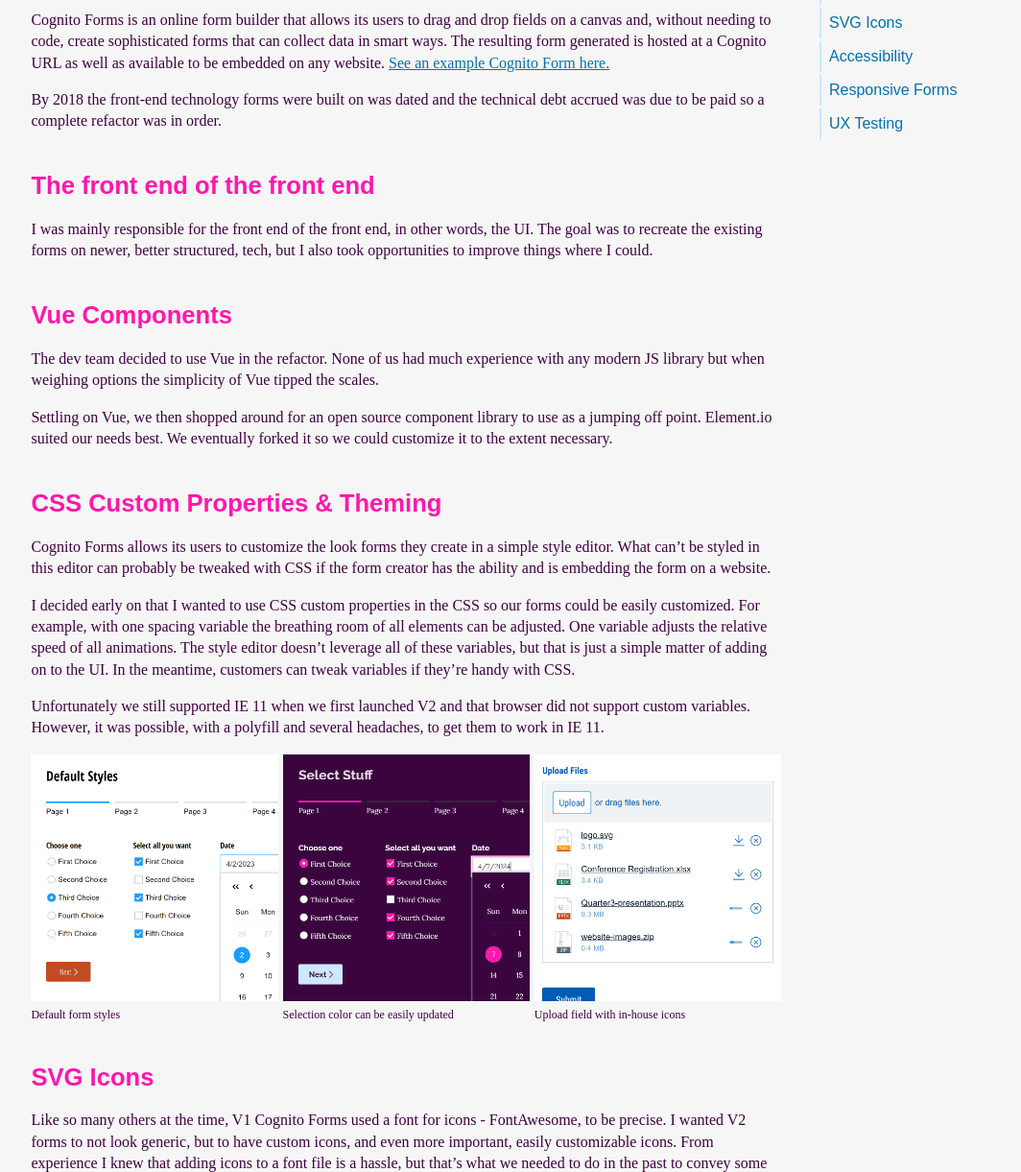
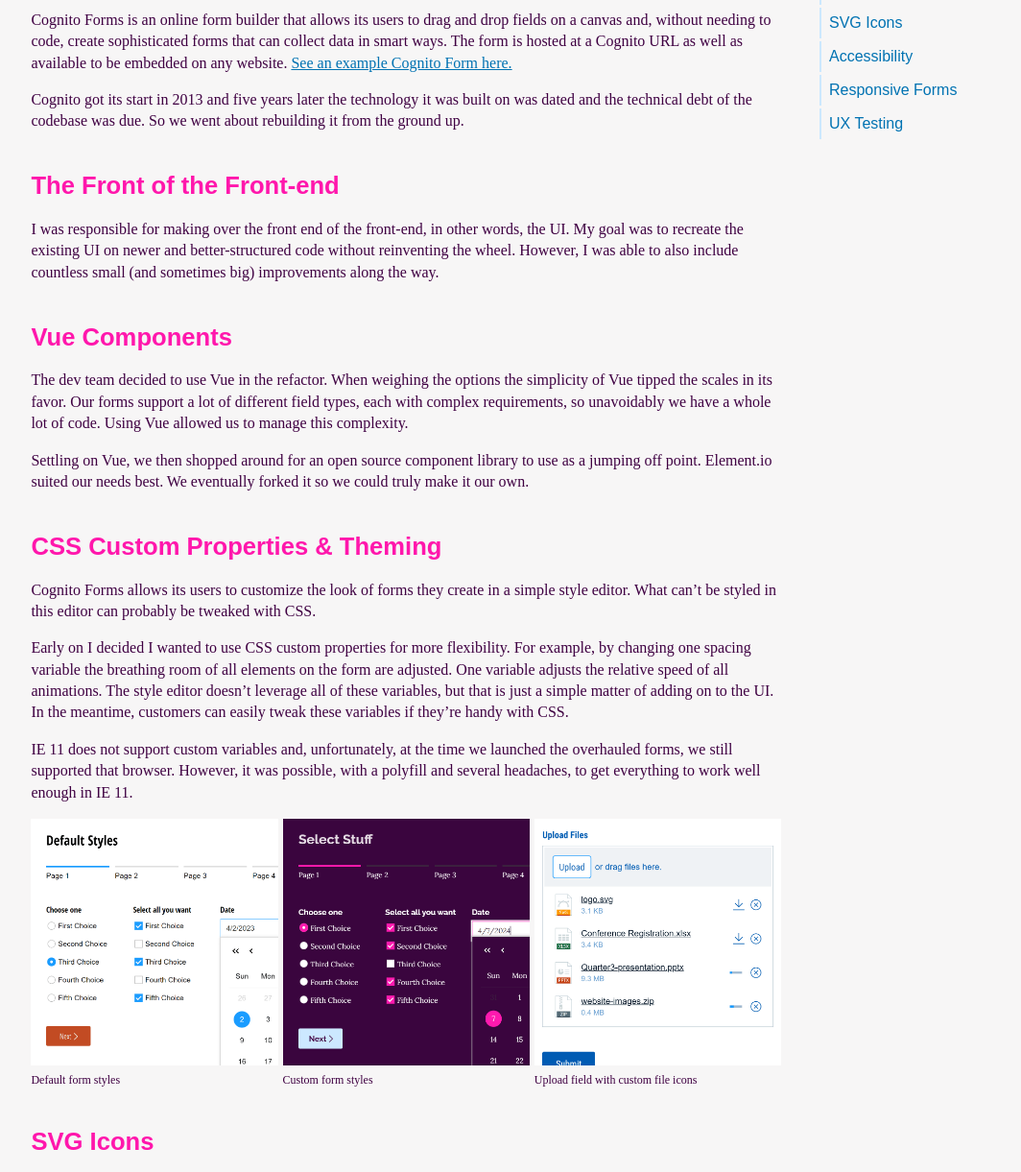
Before and after one commit to tylertrotter/tylertrotter.github.io, a plain HTML site: page forms-reimagined/index.html in a window 1280 px wide. Shown: the part 623-1844 px from the top of the page at 96% size, without its empty margins (169-1233 px from the left). Drawn offline with Linux system fonts and the light colour scheme; a web font is replaced by a local one.

Commit message:
Improve copy

```diff
--- a/forms-reimagined/index.html
+++ b/forms-reimagined/index.html
@@ -65,26 +65,26 @@
                 <h2>Forms Reimagined</h2>
                 <div class="content__description">Re-building Cognito’s Forms UI from Scratch</div>
 
-                <p>Cognito Forms is an online form builder that allows its users to drag and drop fields on a canvas and, without needing to code, create sophisticated forms that can collect data in smart ways. The resulting form generated is hosted at a Cognito URL as well as available to be embedded on any website. <a href="https://www.cognitoforms.com/Tyler3/WebsiteFeedbackForm" target="_blank">See an example Cognito Form here.</a></p>
+                <p>Cognito Forms is an online form builder that allows its users to drag and drop fields on a canvas and, without needing to code, create sophisticated forms that can collect data in smart ways. The form is hosted at a Cognito URL as well as available to be embedded on any website. <a href="https://www.cognitoforms.com/Tyler3/WebsiteFeedbackForm" target="_blank">See an example Cognito Form here.</a></p>
 
-                <p>By 2018 the front-end technology forms were built on was dated and the technical debt accrued was due to be paid so a complete refactor was in order.</p>
+                <p>Cognito got its start in 2013 and five years later the technology it was built on was dated and the technical debt of the codebase was due. So we went about rebuilding it from the ground up.</p>
 
-                <h3>The front end of the front end</h3>
+                <h3>The Front of the Front-end</h3>
 
-                <p>I was mainly responsible for the front end of the front end, in other words, the UI. The goal was to recreate the existing forms on newer, better structured, tech, but I also took opportunities to improve things where I could.</p>
+                <p>I was responsible for making over the front end of the front-end, in other words, the UI. My goal was to recreate the existing UI on newer and better-structured code without reinventing the wheel. However, I was able to also include countless small (and sometimes big) improvements along the way.</p>
 
                 <h3 id="vue-components">Vue Components</h3>
-                <p>The dev team decided to use Vue in the refactor. None of us had much experience with any modern JS library but when weighing options the simplicity of Vue tipped the scales.</p>
+                <p>The dev team decided to use Vue in the refactor. When weighing the options the simplicity of Vue tipped the scales in its favor. Our forms support a lot of different field types, each with complex requirements, so unavoidably we have a whole lot of code. Using Vue allowed us to manage this complexity.</p>
 
-                <p>Settling on Vue, we then shopped around for an open source component library to use as a jumping off point. Element.io suited our needs best. We eventually forked it so we could customize it to the extent necessary.</p>
+                <p>Settling on Vue, we then shopped around for an open source component library to use as a jumping off point. Element.io suited our needs best. We eventually forked it so we could truly make it our own.</p>
 
-                <h3 id="custom-css-properties-theming">CSS Custom Properties & Theming</h3>
+                <h3 id="custom-css-properties-theming">CSS Custom Properties &amp; Theming</h3>
 
-                <p>Cognito Forms allows its users to customize the look forms they create in a simple style editor. What can’t be styled in this editor can probably be tweaked with CSS if the form creator has the ability and is embedding the form on a website.</p>
+                <p>Cognito Forms allows its users to customize the look of forms they create in a simple style editor. What can’t be styled in this editor can probably be tweaked with CSS.</p>
 
-                <p>I decided early on that I wanted to use CSS custom properties in the CSS so our forms could be easily customized. For example, with one spacing variable the breathing room of all elements can be adjusted. One variable adjusts the relative speed of all animations. The style editor doesn’t leverage all of these variables, but that is just a simple matter of adding on to the UI. In the meantime, customers can tweak variables if they’re handy with CSS.</p>
+                <p>Early on I decided I wanted to use CSS custom properties for more flexibility. For example, by changing one spacing variable the breathing room of all elements on the form are adjusted. One variable adjusts the relative speed of all animations. The style editor doesn’t leverage all of these variables, but that is just a simple matter of adding on to the UI. In the meantime, customers can easily tweak these variables if they’re handy with CSS.</p>
 
-                <p>Unfortunately we still supported IE 11 when we first launched V2 and that browser did not support custom variables. However, it was possible, with a polyfill and several headaches, to get them to work in IE 11.</p>
+                <p>IE 11 does not support custom variables and, unfortunately, at the time we launched the overhauled forms, we still supported that browser. However, it was possible, with a polyfill and several headaches, to get everything to work well enough in IE 11.</p>
 
                 <div class="content__images content__images--3">
                   <figure>
@@ -93,27 +93,18 @@
                   </figure>
                   <figure>
                     <img src="/images/v2-custom-styles.png" width="800" height="800" loading="lazy" />
-                    <figcaption>Selection color can be easily updated</figcaption>
+                    <figcaption>Custom form styles</figcaption>
                   </figure>
                   <figure>
                     <img src="/images/v2-file-upload.png" width="800" height="800" loading="lazy" />
-                    <figcaption>Upload field with in-house icons</figcaption>
+                    <figcaption>Upload field with custom file icons</figcaption>
                   </figure>
 
                 </div>
 
                 <h3 id="svg-icons">SVG Icons</h3>
 
-                <p>Like so many others at the time, V1 Cognito Forms used a font for icons - FontAwesome, to be precise. I wanted V2 forms to not look generic, but to have custom icons, and even more important, easily customizable icons. From experience I knew that adding icons to a font file is a hassle, but that’s what we needed to do in the past to convey some very specific semantics which weren’t covered by the FontAwesome library. One cool benefit to using SVGs is that now customers can adjust the weight of the icons via a CSS custom property.</p>
-
-                <!-- TODO
-                <div class="content__images">
-                  <figure>
-                    <img src="https://picsum.photos/1200/300" width="1200" height="300" loading="lazy" />
-                    <figcaption>Dynamic Icons</figcaption>
-                  </figure>
-                </div>
-                -->
+                <p>Being a product of its time, Cognito Forms used a font for icons&mdash;FontAwesome, to be precise. I wanted V2 forms to not look generic, but to have custom icons, and even more important, easily customizable icons. From experience I knew that adding icons to a font file is a hassle, but that’s what we needed to do in the past to convey some very specific semantics which weren’t covered by the FontAwesome library. One cool benefit to using SVGs is that now customers can adjust the weight of the icons via a CSS custom property.</p>
 
                 <h3 id="accessibility">Accessibility</h3>
                 <p>Many customers need the forms they build to be accessible. I worked hard to ensure forms built with default styles would meet the WCAG AA standard. One big obstacle to this objective was our signature field. In V1, it was impossible to fill out without a mouse or a touchscreen - keyboard-only users would be unable to submit the form if the signature was made a required field. We advised customers concerned about accessibility to not use required signature fields, but I wanted to expand our accessibility to include all of our fields and I saw the V2 upgrade as a good opportunity to do so. Today if a signature is required, the keyboard-only user can tab to the “type” toggle button and then type out a signature in a typeface almost guaranteed to be better than their own cursive. Since our customers aren’t limited to English speakers, users typing in other character sets such as Cyrillic or Chinese, script typefaces which were made for those characters are downloaded.</p>
```
